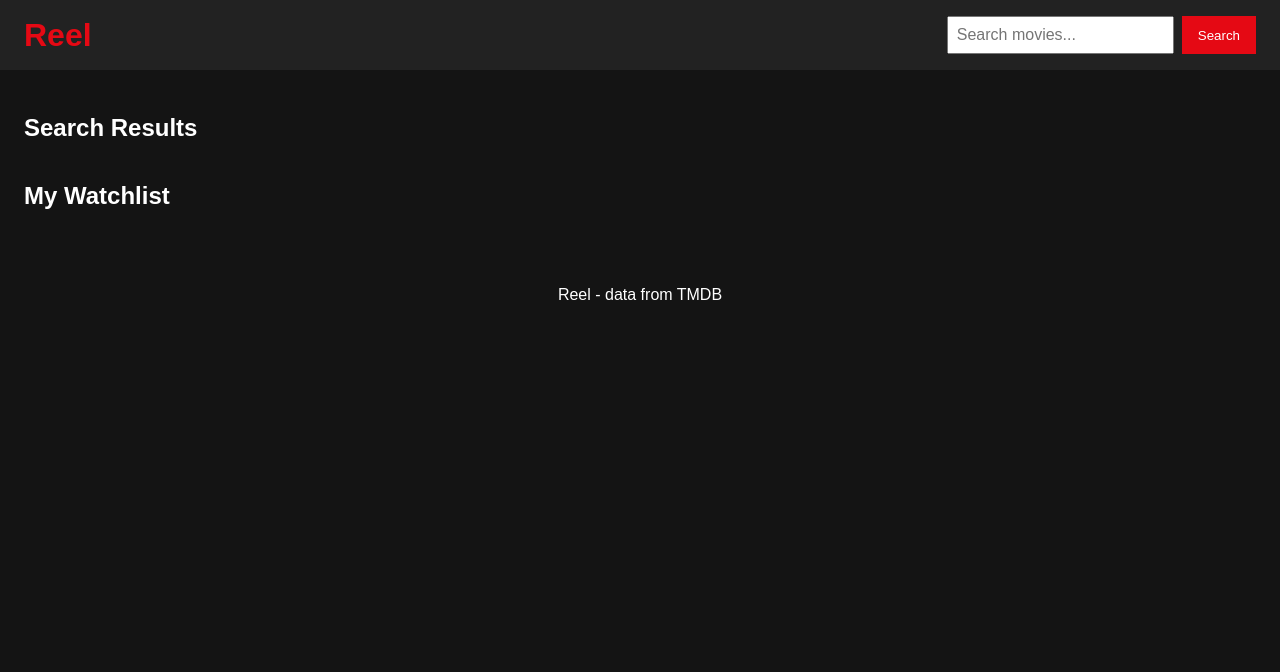
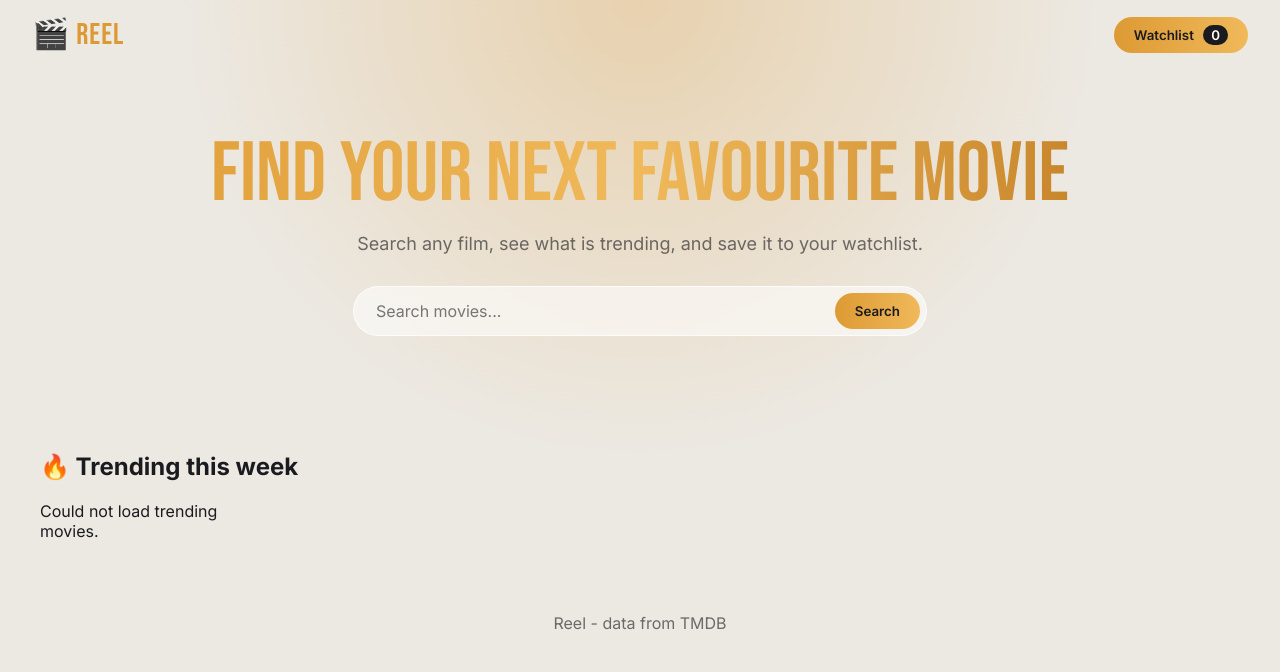
Before and after one commit to varadshajith/movie-recommendation, a PHP site: page / in a window 1280 px wide. Shown: the top 672 px of the page. Run offline with PHP 8.4, Linux system fonts and the light colour scheme.

Commit message:
feat: modern UI with centered search, watchlist panel and trending row
Claude-Session: https://claude.ai/code/session_01Foqxu2hyJbWyGzXASAfbUk

```diff
--- a/public/index.html
+++ b/public/index.html
@@ -4,32 +4,54 @@
   <meta charset="UTF-8">
   <meta name="viewport" content="width=device-width, initial-scale=1">
   <title>Reel - Movie Watchlist</title>
+  <link href="https://fonts.googleapis.com/css2?family=Bebas+Neue&family=Inter:wght@400;500;600;700&display=swap" rel="stylesheet">
   <link rel="stylesheet" href="style.css">
 </head>
 <body>
+  <!-- Top bar: logo on the left, watchlist button on the right -->
   <header>
-    <h1>Reel</h1>
-    <!-- Search form: text box + button -->
-    <form id="search-form">
-      <input type="text" id="query" placeholder="Search movies...">
-      <button type="submit">Search</button>
-    </form>
+    <nav>
+      <span class="logo">🎬 Reel</span>
+      <button id="watchlist-btn">Watchlist <span id="count">0</span></button>
+    </nav>
   </header>
 
   <main>
-    <!-- Messages (like errors) appear here -->
-    <p id="message"></p>
+    <!-- Hero: headline, subtitle and the search bar -->
+    <section class="hero">
+      <h1>Find your next favourite movie</h1>
+      <p class="subtitle">Search any film, see what is trending, and save it to your watchlist.</p>
+      <form id="search-form">
+        <input type="text" id="query" placeholder="Search movies...">
+        <button type="submit">Search</button>
+      </form>
+      <p id="message"></p>
+    </section>
 
-    <section>
-      <h2>Search Results</h2>
+    <!-- Hidden until the user searches -->
+    <section id="results-section" hidden>
+      <h2 id="results-title"></h2>
       <div id="results" class="grid"></div>
     </section>
 
     <section>
-      <h2>My Watchlist</h2>
-      <div id="watchlist" class="grid"></div>
+      <h2>🔥 Trending this week</h2>
+      <div id="trending" class="grid"></div>
     </section>
   </main>
+
+  <!-- Dark layer behind the panel; click it to close -->
+  <div id="overlay"></div>
+
+  <!-- Slide-in watchlist panel -->
+  <aside id="panel">
+    <div class="panel-top">
+      <h2>My Watchlist</h2>
+      <button id="close-btn">✕</button>
+    </div>
+    <p id="empty">No movies yet — add some!</p>
+    <div id="watchlist"></div>
+  </aside>
 
   <footer>
     <p>Reel - data from TMDB</p>
--- a/public/script.js
+++ b/public/script.js
@@ -4,8 +4,17 @@
 const form = document.getElementById('search-form');
 const queryInput = document.getElementById('query');
 const message = document.getElementById('message');
+const resultsSection = document.getElementById('results-section');
 const resultsDiv = document.getElementById('results');
+const trendingDiv = document.getElementById('trending');
 const watchlistDiv = document.getElementById('watchlist');
+const panel = document.getElementById('panel');
+const overlay = document.getElementById('overlay');
+
+// Saved movies, trending movies and search results are kept here
+let watchlist = [];
+let trending = [];
+let results = [];
 
 // Search for movies; shows a message if the text is too short
 async function search(q) {
@@ -14,68 +23,128 @@ async function search(q) {
     return;
   }
   message.textContent = '';
-  const res = await fetch('/api/search?q=' + encodeURIComponent(q));
-  if (!res.ok) { message.textContent = 'Search failed.'; return; }
-  renderResults(await res.json());
+  try {
+    const res = await fetch('/api/search?q=' + encodeURIComponent(q));
+    if (!res.ok) throw new Error('bad response');
+    results = await res.json();
+  } catch (e) {
+    message.textContent = 'Search failed.';
+    return;
+  }
+  if (results.length === 0) message.textContent = 'No movies found.';
+  document.getElementById('results-title').textContent = 'Results for “' + q + '”';
+  resultsSection.hidden = false; // show the results section
+  renderCards(resultsDiv, results);
 }
 
-// Make one movie card (used by both lists); buttonText/onClick set the button
-function makeCard(movie, buttonText, onClick) {
+// Ask the server for this week's trending movies
+async function loadTrending() {
+  try {
+    const res = await fetch('/api/trending');
+    if (!res.ok) throw new Error('bad response');
+    trending = await res.json();
+    renderCards(trendingDiv, trending);
+  } catch (e) {
+    trendingDiv.textContent = 'Could not load trending movies.';
+  }
+}
+
+// Make one movie card (used for trending and for search results)
+function makeCard(movie) {
   const card = document.createElement('div');
   card.className = 'card';
-  if (movie.poster) {
-    const img = document.createElement('img');
-    img.src = movie.poster;
-    img.alt = movie.title;
-    card.appendChild(img);
+
+  // Poster image, or a grey box when there is no poster
+  const poster = document.createElement(movie.poster ? 'img' : 'div');
+  if (movie.poster) { poster.src = movie.poster; poster.alt = movie.title; }
+  else poster.className = 'no-poster';
+  card.appendChild(poster);
+
+  if (movie.rating) {
+    const badge = document.createElement('span');
+    badge.className = 'badge';
+    badge.textContent = '⭐ ' + movie.rating; // textContent is safe
+    card.appendChild(badge);
   }
+
   const title = document.createElement('p');
-  title.textContent = movie.title + ' (' + movie.year + ')'; // textContent is safe
+  title.textContent = movie.title;
+  const year = document.createElement('p');
+  year.className = 'year';
+  year.textContent = movie.year;
+
   const btn = document.createElement('button');
-  btn.textContent = buttonText;
-  btn.addEventListener('click', onClick);
-  card.append(title, btn);
+  const isSaved = watchlist.some(w => w.id === movie.id); // already in the watchlist?
+  btn.textContent = isSaved ? '✓ Added' : '+ Add';
+  btn.disabled = isSaved;
+  btn.addEventListener('click', () => addToWatchlist(movie));
+
+  card.append(title, year, btn);
   return card;
 }
 
-// Show the search results as cards
-function renderResults(movies) {
-  resultsDiv.textContent = ''; // clear old results
-  if (movies.length === 0) message.textContent = 'No movies found.';
-  movies.forEach(m => {
-    resultsDiv.appendChild(makeCard(m, 'Add', () => addToWatchlist(m)));
-  });
+// Fill one grid with a card for each movie
+function renderCards(container, movies) {
+  container.textContent = ''; // clear old cards
+  movies.forEach(m => container.appendChild(makeCard(m)));
 }
 
-// Send a movie to the server to be saved, then refresh the list
+// Send a movie to the server to be saved; show a message if it fails
 async function addToWatchlist(movie) {
-  await fetch('/api/watchlist', {
-    method: 'POST',
-    headers: { 'Content-Type': 'application/json' },
-    body: JSON.stringify(movie),
-  });
-  loadWatchlist();
+  try {
+    const res = await fetch('/api/watchlist', {
+      method: 'POST',
+      headers: { 'Content-Type': 'application/json' },
+      body: JSON.stringify(movie),
+    });
+    if (!res.ok) throw new Error('bad response');
+    message.textContent = '';
+    loadWatchlist(); // updates the count and turns the button into "Added"
+  } catch (e) {
+    message.textContent = 'Could not add the movie.';
+  }
 }
 
-// Ask the server for the saved movies and show them
-async function loadWatchlist() {
-  const res = await fetch('/api/watchlist');
-  renderWatchlist(await res.json());
-}
-
-// Delete a movie on the server, then refresh the list
+// Delete a movie on the server, then refresh everything
 async function removeFromWatchlist(id) {
   await fetch('/api/watchlist/' + id, { method: 'DELETE' });
   loadWatchlist();
 }
 
-// Show the watchlist as cards with a Remove button
-function renderWatchlist(movies) {
+// Ask the server for the saved movies, then redraw the panel and the cards
+async function loadWatchlist() {
+  const res = await fetch('/api/watchlist');
+  watchlist = await res.json();
+  document.getElementById('count').textContent = watchlist.length;
+  document.getElementById('empty').hidden = watchlist.length > 0;
   watchlistDiv.textContent = '';
-  if (movies.length === 0) watchlistDiv.textContent = 'Nothing saved yet.';
-  movies.forEach(m => {
-    watchlistDiv.appendChild(makeCard(m, 'Remove', () => removeFromWatchlist(m.id)));
-  });
+  watchlist.forEach(m => watchlistDiv.appendChild(makeItem(m)));
+  renderCards(trendingDiv, trending); // so the buttons show "Added"
+  renderCards(resultsDiv, results);
+}
+
+// Make one row for the side panel: small poster, title, year, Remove button
+function makeItem(movie) {
+  const item = document.createElement('div');
+  item.className = 'item';
+  if (movie.poster) {
+    const img = document.createElement('img');
+    img.src = movie.poster;
+    item.appendChild(img);
+  }
+  const text = document.createElement('div');
+  text.textContent = movie.title + ' (' + movie.year + ')';
+  const btn = document.createElement('button');
+  btn.textContent = 'Remove';
+  btn.addEventListener('click', () => removeFromWatchlist(movie.id));
+  item.append(text, btn);
+  return item;
+}
+
+// Open or close the side panel by toggling the class "open"
+function togglePanel() {
+  panel.classList.toggle('open');
+  overlay.classList.toggle('open');
 }
 
 // When the form is submitted, search instead of reloading the page
@@ -83,6 +152,10 @@ form.addEventListener('submit', event => {
   event.preventDefault();
   search(queryInput.value.trim());
 });
+document.getElementById('watchlist-btn').addEventListener('click', togglePanel);
+document.getElementById('close-btn').addEventListener('click', togglePanel);
+overlay.addEventListener('click', togglePanel);
 
-// Load the saved watchlist when the page opens
+// When the page opens, load the trending movies and the saved watchlist
+loadTrending();
 loadWatchlist();
--- a/public/style.css
+++ b/public/style.css
@@ -1,69 +1,166 @@
 /* Change colours here - they are used everywhere below */
 :root {
-  --main-color: #e50914;
-  --bg-color: #141414;
-  --card-color: #222222;
-  --text-color: #ffffff;
+  --bg: #ece9e3;
+  --text: #1b1b1f;
+  --muted: rgba(27, 27, 31, 0.62);
+  --card: rgba(255, 255, 255, 0.55);
+  --border: rgba(255, 255, 255, 0.75);
+  --accent1: #dd9a34; /* gold: buttons, logo, focus ring */
+  --accent2: #f0b95a; /* light gold */
+  --accent3: #b9731a; /* deep amber */
 }
 
-/* Page basics */
+/* Page basics: dark background with a soft purple/blue glow at the top */
 body {
   margin: 0;
-  background: var(--bg-color);
-  color: var(--text-color);
-  font-family: Arial, sans-serif;
+  font-family: 'Inter', sans-serif; /* Bebas Neue is used for the logo and headline */
+  color: var(--text);
+  background: radial-gradient(circle at 50% 0%, rgba(221, 154, 52, 0.3), transparent 50%), var(--bg);
+  background-repeat: no-repeat;
 }
 
-/* Header: title on the left, search form on the right */
-header {
+/* Top bar: logo left, button right */
+nav {
   display: flex;
   justify-content: space-between;
   align-items: center;
-  padding: 16px 24px;
-  background: var(--card-color);
+  padding: 16px 32px;
+}
+.logo { font-family: 'Bebas Neue', sans-serif; font-size: 30px; letter-spacing: 1px; color: var(--accent1); }
+
+/* All buttons: purple-to-blue gradient, rounded */
+button {
+  padding: 10px 20px;
+  font-family: inherit;
+  font-weight: 600;
+  color: var(--text);
+  background: linear-gradient(90deg, var(--accent1), var(--accent2));
+  border: none;
+  border-radius: 999px;
+  cursor: pointer;
+}
+button:hover { opacity: 0.85; }
+button:disabled { background: var(--card); color: var(--muted); cursor: default; }
+
+/* Small number bubble inside the Watchlist button */
+#count { background: var(--text); color: #fff; border-radius: 999px; padding: 2px 8px; margin-left: 6px; }
+
+main { padding: 0 32px 32px; max-width: 1200px; margin: 0 auto; }
+.hero { text-align: center; padding: 64px 0 40px; }
+
+/* Big headline with gradient text */
+h1 {
+  font-family: 'Bebas Neue', sans-serif;
+  font-size: 84px;
+  font-weight: 400;
+  line-height: 1;
+  margin: 0 0 16px;
+  background: linear-gradient(90deg, var(--accent1), var(--accent2), var(--accent3));
+  -webkit-background-clip: text;
+  background-clip: text;
+  color: transparent;
+}
+.subtitle { color: var(--muted); font-size: 18px; margin: 0 0 32px; }
+
+/* Pill-shaped search bar: input and button live inside one rounded box */
+#search-form {
+  display: flex;
+  max-width: 560px;
+  margin: 0 auto;
+  padding: 6px;
+  background: var(--card);
+  border: 1px solid var(--border);
+  border-radius: 999px;
+  backdrop-filter: blur(14px);
+  transition: 0.2s;
+}
+#search-form:focus-within { border-color: var(--accent1); box-shadow: 0 0 24px rgba(221, 154, 52, 0.5); }
+input {
+  flex: 1;
+  padding: 0 16px;
+  font-family: inherit;
+  font-size: 16px;
+  color: var(--text);
+  background: none;
+  border: none;
+  outline: none;
 }
 
-h1 { color: var(--main-color); margin: 0; }
+/* Validation / error text */
+#message { color: var(--accent3); font-weight: 600; min-height: 24px; }
 
-form { display: flex; gap: 8px; }
+h2 { font-size: 24px; }
 
-input { padding: 8px; font-size: 16px; }
+/* Movie cards sit in a grid: as many 160px+ columns as fit */
+.grid { display: grid; grid-template-columns: repeat(auto-fill, minmax(160px, 1fr)); gap: 20px; }
 
-button {
-  padding: 8px 16px;
-  background: var(--main-color);
-  color: var(--text-color);
-  border: none;
-  cursor: pointer;
+/* Glass card that lifts when the mouse is over it */
+.card {
+  position: relative; /* so the rating badge can sit inside the card */
+  padding: 10px;
+  background: var(--card);
+  border: 1px solid var(--border);
+  border-radius: 16px;
+  backdrop-filter: blur(10px);
+  transition: 0.2s;
+}
+.card:hover { transform: translateY(-4px); box-shadow: 0 12px 30px rgba(221, 154, 52, 0.35); }
+.card img, .no-poster { width: 100%; aspect-ratio: 2 / 3; border-radius: 10px; object-fit: cover; }
+.no-poster { background: #d6d2ca; }
+.card p { margin: 8px 0 4px; font-size: 14px; font-weight: 600; }
+.card .year { margin: 0 0 8px; color: var(--muted); font-weight: 400; }
+.card button { width: 100%; padding: 8px; font-size: 14px; }
+
+/* Rating badge: absolutely placed in the top-right corner of the card */
+.badge {
+  position: absolute;
+  top: 18px;
+  right: 18px;
+  padding: 2px 8px;
+  font-size: 12px;
+  font-weight: 600;
+  color: #fff;
+  background: rgba(27, 27, 31, 0.75);
+  border-radius: 999px;
 }
 
-/* Button gets faded when the mouse is over it */
-button:hover { opacity: 0.7; }
+/* Dark layer behind the panel */
+#overlay { position: fixed; inset: 0; background: rgba(27, 27, 31, 0.35); opacity: 0; pointer-events: none; transition: 0.2s; }
+#overlay.open { opacity: 1; pointer-events: auto; }
 
-main { padding: 24px; }
+/* Watchlist panel: parked off-screen to the right, slides in when it has class "open" */
+#panel {
+  position: fixed;
+  top: 0;
+  right: 0;
+  width: 360px;
+  height: 100%;
+  box-sizing: border-box;
+  padding: 20px;
+  overflow-y: auto;
+  background: #f5f3ee;
+  border-left: 1px solid var(--border);
+  transform: translateX(100%);
+  transition: 0.3s;
+}
+#panel.open { transform: translateX(0); }
+.panel-top { display: flex; justify-content: space-between; align-items: center; }
+.panel-top h2 { margin: 0; }
+.panel-top button { padding: 6px 12px; }
+#empty { color: var(--muted); }
 
-/* Error messages */
-#message { color: var(--main-color); }
+/* One saved movie in the panel */
+.item { display: flex; align-items: center; gap: 12px; margin-top: 12px; padding: 8px; background: var(--card); border: 1px solid var(--border); border-radius: 12px; }
+.item img { width: 48px; border-radius: 6px; }
+.item div { flex: 1; font-size: 14px; }
+.item button { padding: 6px 12px; font-size: 12px; }
 
-/* Movie cards sit in a grid: as many 160px columns as fit */
-.grid {
-  display: grid;
-  grid-template-columns: repeat(auto-fill, 160px);
-  gap: 16px;
+footer { text-align: center; padding: 24px; color: var(--muted); }
+
+/* On small screens: smaller headline, search bar stacks, panel fills the screen */
+@media (max-width: 600px) {
+  h1 { font-size: 52px; }
+  #search-form { flex-direction: column; gap: 8px; border-radius: 24px; }
+  input { padding: 10px 16px; }
+  #panel { width: 100%; }
 }
-
-.card {
-  background: var(--card-color);
-  padding: 8px;
-  text-align: center;
-}
-
-.card img { width: 100%; }
-
-footer { text-align: center; padding: 16px; }
-
-/* On small screens: stack the header and use 2 columns */
-@media (max-width: 600px) {
-  header { flex-direction: column; gap: 12px; }
-  .grid { grid-template-columns: repeat(2, 1fr); }
-}
```
Also changed, not shown: EXPLAIN.md (+38 -23 lines), server.js (+23 -8 lines).
